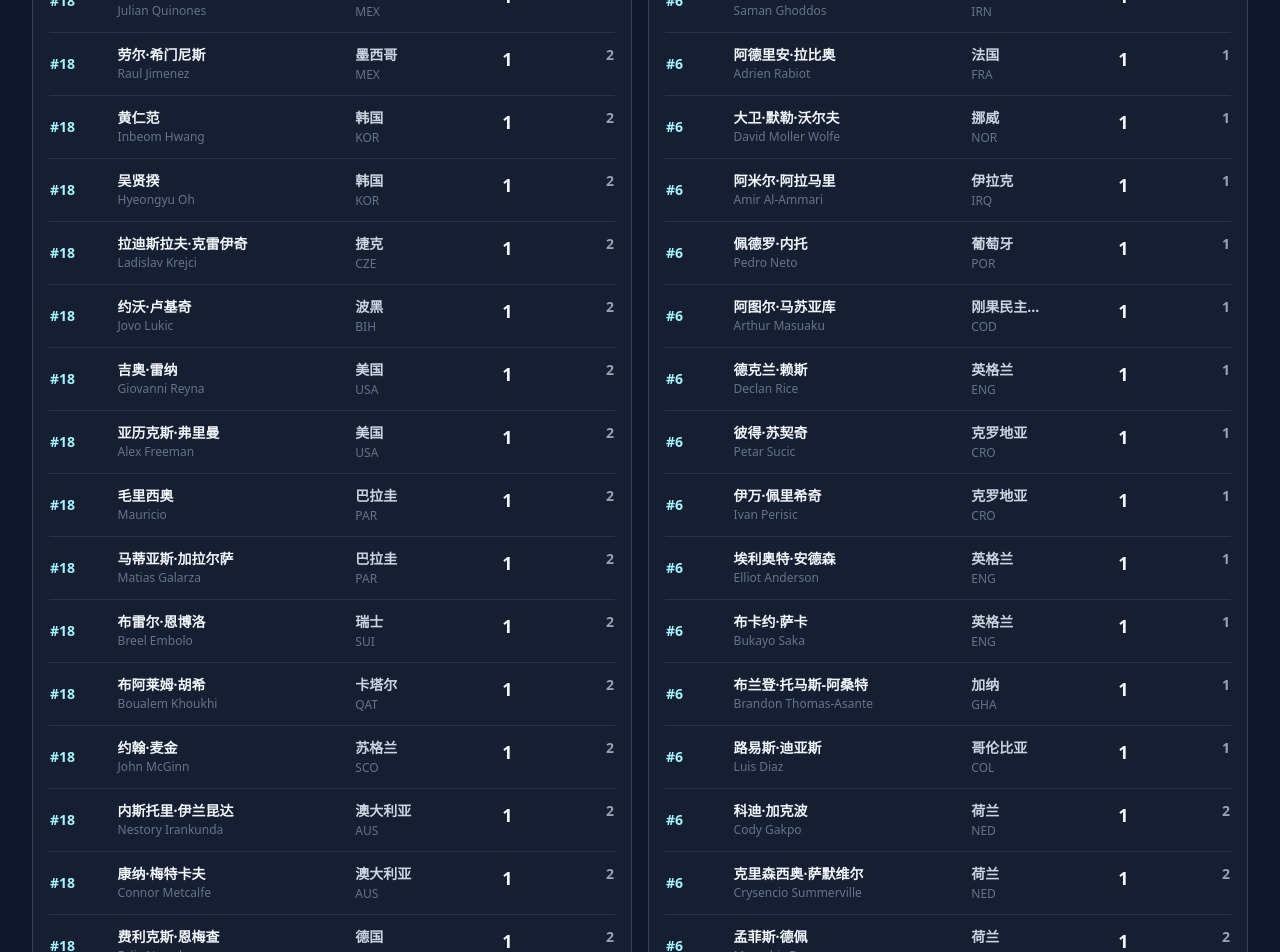
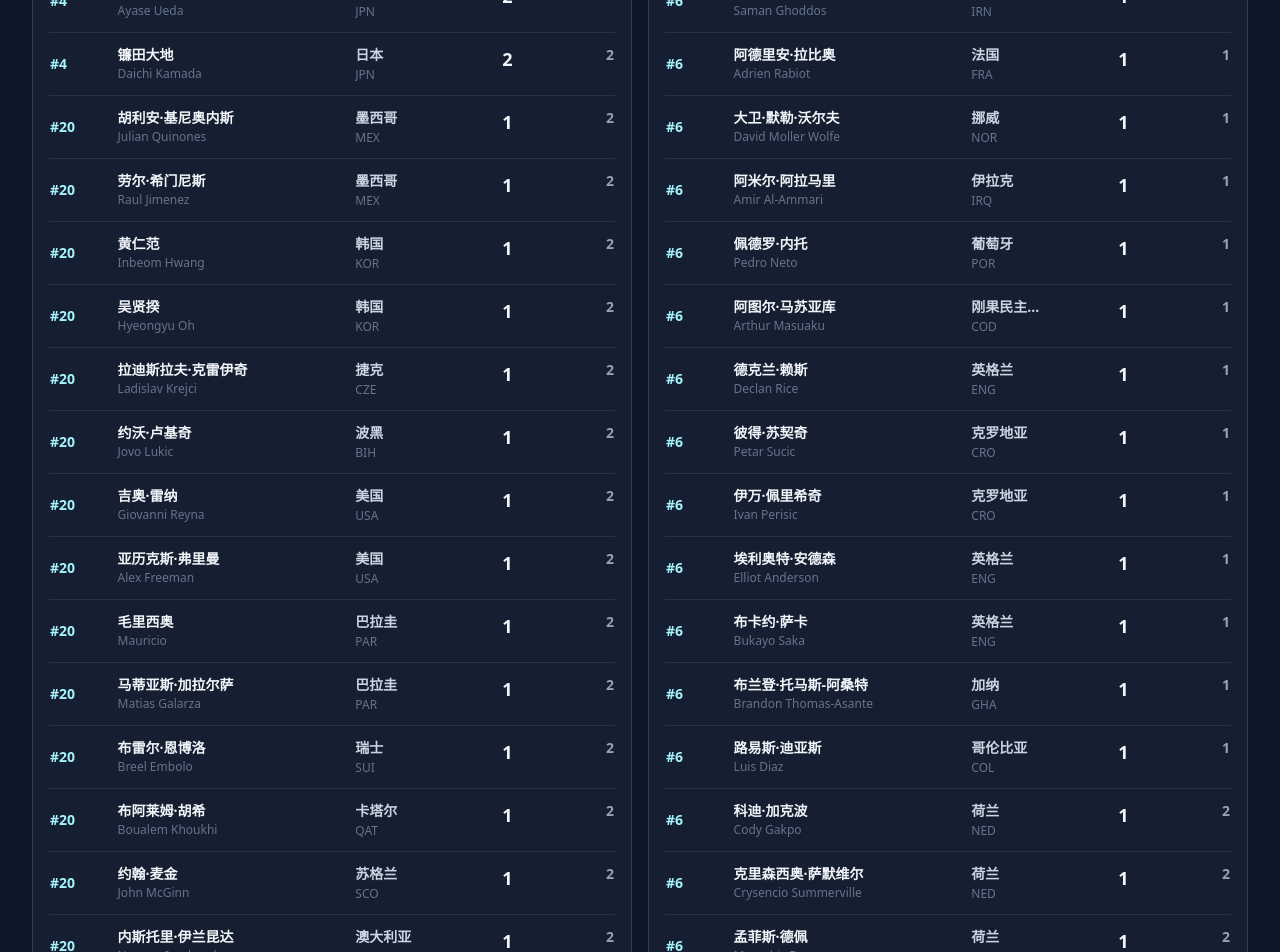
Before and after one commit to huayu2025ai-sketch/world-cup-26, a Next.js app: page /stats in a window 1280 px wide. Shown: the part 1480-2432 px from the top of the page. Built offline with nearby package versions, Linux system fonts and the light colour scheme.

Commit message:
更新日本对突尼斯赛果与统计

```diff
--- a/constants/scheduleData.ts
+++ b/constants/scheduleData.ts
@@ -213,7 +213,12 @@ const matchInputs: ScheduleMatchInput[] = [
     { player: "德尼兹·翁达夫", team: "德国", minute: "90+4'", type: "goal" },
   ] },
   { id: 35, stage: "分组赛", group: "E", date: "2026-06-20", etTime: "20:00", home: "厄瓜多尔", away: "库拉索", venue: "Hard Rock Stadium", city: "Miami", homeScore: 0, awayScore: 0, goalScorers: [] },
-  { id: 36, stage: "分组赛", group: "F", date: "2026-06-21", etTime: "00:00", home: "突尼斯", away: "日本", venue: "Estadio BBVA", city: "Monterrey" },
+  { id: 36, stage: "分组赛", group: "F", date: "2026-06-21", etTime: "00:00", home: "突尼斯", away: "日本", venue: "Estadio BBVA", city: "Monterrey", homeScore: 0, awayScore: 4, goalScorers: [
+    { player: "上田绮世", team: "日本", minute: "31'", type: "goal" },
+    { player: "伊东纯也", team: "日本", minute: "63'", type: "goal" },
+    { player: "上田绮世", team: "日本", minute: "78'", type: "goal" },
+    { player: "镰田大地", team: "日本", minute: "90+2'", type: "goal" },
+  ] },
   { id: 37, stage: "分组赛", group: "H", date: "2026-06-21", etTime: "12:00", home: "西班牙", away: "沙特阿拉伯", venue: "NRG Stadium", city: "Houston" },
   { id: 38, stage: "分组赛", group: "G", date: "2026-06-21", etTime: "15:00", home: "比利时", away: "伊朗", venue: "SoFi Stadium", city: "Los Angeles" },
   { id: 39, stage: "分组赛", group: "H", date: "2026-06-21", etTime: "18:00", home: "乌拉圭", away: "佛得角", venue: "Gillette Stadium", city: "Boston" },
--- a/constants/tournamentStats.ts
+++ b/constants/tournamentStats.ts
@@ -26,66 +26,68 @@ export const goalsRanking: PlayerStat[] = [
   { rank: 4, player: "Crysencio Summerville", chineseName: "克里森西奥·萨默维尔", team: "荷兰", teamCode: "NED", value: 2, matches: 2 },
   { rank: 4, player: "Brian Brobbey", chineseName: "布赖恩·布罗贝", team: "荷兰", teamCode: "NED", value: 2, matches: 2 },
   { rank: 4, player: "Cody Gakpo", chineseName: "科迪·加克波", team: "荷兰", teamCode: "NED", value: 2, matches: 2 },
-  { rank: 18, player: "Julian Quinones", chineseName: "胡利安·基尼奥内斯", team: "墨西哥", teamCode: "MEX", value: 1, matches: 2 },
-  { rank: 18, player: "Raul Jimenez", chineseName: "劳尔·希门尼斯", team: "墨西哥", teamCode: "MEX", value: 1, matches: 2 },
-  { rank: 18, player: "Inbeom Hwang", chineseName: "黄仁范", team: "韩国", teamCode: "KOR", value: 1, matches: 2 },
-  { rank: 18, player: "Hyeongyu Oh", chineseName: "吴贤揆", team: "韩国", teamCode: "KOR", value: 1, matches: 2 },
-  { rank: 18, player: "Ladislav Krejci", chineseName: "拉迪斯拉夫·克雷伊奇", team: "捷克", teamCode: "CZE", value: 1, matches: 2 },
-  { rank: 18, player: "Jovo Lukic", chineseName: "约沃·卢基奇", team: "波黑", teamCode: "BIH", value: 1, matches: 2 },
-  { rank: 18, player: "Giovanni Reyna", chineseName: "吉奥·雷纳", team: "美国", teamCode: "USA", value: 1, matches: 2 },
-  { rank: 18, player: "Alex Freeman", chineseName: "亚历克斯·弗里曼", team: "美国", teamCode: "USA", value: 1, matches: 2 },
-  { rank: 18, player: "Mauricio", chineseName: "毛里西奥", team: "巴拉圭", teamCode: "PAR", value: 1, matches: 2 },
-  { rank: 18, player: "Matias Galarza", chineseName: "马蒂亚斯·加拉尔萨", team: "巴拉圭", teamCode: "PAR", value: 1, matches: 2 },
-  { rank: 18, player: "Breel Embolo", chineseName: "布雷尔·恩博洛", team: "瑞士", teamCode: "SUI", value: 1, matches: 2 },
-  { rank: 18, player: "Boualem Khoukhi", chineseName: "布阿莱姆·胡希", team: "卡塔尔", teamCode: "QAT", value: 1, matches: 2 },
-  { rank: 18, player: "John McGinn", chineseName: "约翰·麦金", team: "苏格兰", teamCode: "SCO", value: 1, matches: 2 },
-  { rank: 18, player: "Nestory Irankunda", chineseName: "内斯托里·伊兰昆达", team: "澳大利亚", teamCode: "AUS", value: 1, matches: 2 },
-  { rank: 18, player: "Connor Metcalfe", chineseName: "康纳·梅特卡夫", team: "澳大利亚", teamCode: "AUS", value: 1, matches: 2 },
-  { rank: 18, player: "Felix Nmecha", chineseName: "费利克斯·恩梅查", team: "德国", teamCode: "GER", value: 1, matches: 2 },
-  { rank: 18, player: "Livano Comenencia", chineseName: "利瓦诺·科梅嫩西亚", team: "库拉索", teamCode: "CUW", value: 1, matches: 1 },
-  { rank: 18, player: "Nico Schlotterbeck", chineseName: "尼科·施洛特贝克", team: "德国", teamCode: "GER", value: 1, matches: 2 },
-  { rank: 18, player: "Jamal Musiala", chineseName: "贾马尔·穆西亚拉", team: "德国", teamCode: "GER", value: 1, matches: 2 },
-  { rank: 18, player: "Nathaniel Brown", chineseName: "纳撒尼尔·布朗", team: "德国", teamCode: "GER", value: 1, matches: 2 },
-  { rank: 18, player: "Virgil van Dijk", chineseName: "维吉尔·范戴克", team: "荷兰", teamCode: "NED", value: 1, matches: 2 },
-  { rank: 18, player: "Keito Nakamura", chineseName: "中村敬斗", team: "日本", teamCode: "JPN", value: 1, matches: 1 },
-  { rank: 18, player: "Daichi Kamada", chineseName: "镰田大地", team: "日本", teamCode: "JPN", value: 1, matches: 1 },
-  { rank: 18, player: "Amad Diallo", chineseName: "阿马德·迪亚洛", team: "科特迪瓦", teamCode: "CIV", value: 1, matches: 2 },
-  { rank: 18, player: "Alexander Isak", chineseName: "亚历山大·伊萨克", team: "瑞典", teamCode: "SWE", value: 1, matches: 2 },
-  { rank: 18, player: "Omar Rekik", chineseName: "奥马尔·雷基克", team: "突尼斯", teamCode: "TUN", value: 1, matches: 1 },
-  { rank: 18, player: "Viktor Gyokeres", chineseName: "维克托·约克雷斯", team: "瑞典", teamCode: "SWE", value: 1, matches: 2 },
-  { rank: 18, player: "Mattias Svanberg", chineseName: "马蒂亚斯·斯万贝里", team: "瑞典", teamCode: "SWE", value: 1, matches: 2 },
-  { rank: 18, player: "Emam Ashour", chineseName: "埃马姆·阿舒尔", team: "埃及", teamCode: "EGY", value: 1, matches: 1 },
-  { rank: 18, player: "Abdulelah Alamri", chineseName: "阿卜杜勒拉·阿拉姆里", team: "沙特阿拉伯", teamCode: "KSA", value: 1, matches: 1 },
-  { rank: 18, player: "Maxi Araujo", chineseName: "马克西·阿劳霍", team: "乌拉圭", teamCode: "URU", value: 1, matches: 1 },
-  { rank: 18, player: "Ramin Rezaeian", chineseName: "拉明·雷扎伊安", team: "伊朗", teamCode: "IRN", value: 1, matches: 1 },
-  { rank: 18, player: "Mohammad Mohebi", chineseName: "穆罕默德·莫赫比", team: "伊朗", teamCode: "IRN", value: 1, matches: 1 },
-  { rank: 18, player: "Bradley Barcola", chineseName: "布拉德利·巴尔科拉", team: "法国", teamCode: "FRA", value: 1, matches: 1 },
-  { rank: 18, player: "Ibrahim Mbaye", chineseName: "易卜拉欣·姆巴耶", team: "塞内加尔", teamCode: "SEN", value: 1, matches: 1 },
-  { rank: 18, player: "Aymen Hussein", chineseName: "艾曼·侯赛因", team: "伊拉克", teamCode: "IRQ", value: 1, matches: 1 },
-  { rank: 18, player: "Leo Ostigard", chineseName: "莱奥·厄斯蒂高", team: "挪威", teamCode: "NOR", value: 1, matches: 1 },
-  { rank: 18, player: "Romano Schmid", chineseName: "罗马诺·施密德", team: "奥地利", teamCode: "AUT", value: 1, matches: 1 },
-  { rank: 18, player: "Marko Arnautovic", chineseName: "马尔科·阿瑙托维奇", team: "奥地利", teamCode: "AUT", value: 1, matches: 1 },
-  { rank: 18, player: "Musa Al-Taamari", chineseName: "穆萨·阿尔塔马里", team: "约旦", teamCode: "JOR", value: 1, matches: 1 },
-  { rank: 18, player: "Joao Neves", chineseName: "若昂·内维斯", team: "葡萄牙", teamCode: "POR", value: 1, matches: 1 },
-  { rank: 18, player: "Yoane Wissa", chineseName: "约安·维萨", team: "刚果民主共和国", teamCode: "COD", value: 1, matches: 1 },
-  { rank: 18, player: "Harry Kane", chineseName: "哈里·凯恩", team: "英格兰", teamCode: "ENG", value: 1, matches: 1 },
-  { rank: 18, player: "Martin Baturina", chineseName: "马丁·巴图里纳", team: "克罗地亚", teamCode: "CRO", value: 1, matches: 1 },
-  { rank: 18, player: "Petar Musa", chineseName: "佩塔尔·穆萨", team: "克罗地亚", teamCode: "CRO", value: 1, matches: 1 },
-  { rank: 18, player: "Jude Bellingham", chineseName: "裘德·贝林厄姆", team: "英格兰", teamCode: "ENG", value: 1, matches: 1 },
-  { rank: 18, player: "Marcus Rashford", chineseName: "马库斯·拉什福德", team: "英格兰", teamCode: "ENG", value: 1, matches: 1 },
-  { rank: 18, player: "Caleb Yirenkyi", chineseName: "凯莱布·耶伦基", team: "加纳", teamCode: "GHA", value: 1, matches: 1 },
-  { rank: 18, player: "Daniel Munoz", chineseName: "丹尼尔·穆尼奥斯", team: "哥伦比亚", teamCode: "COL", value: 1, matches: 1 },
-  { rank: 18, player: "Abbosbek Fayzullaev", chineseName: "阿博斯别克·法伊祖拉耶夫", team: "乌兹别克斯坦", teamCode: "UZB", value: 1, matches: 1 },
-  { rank: 18, player: "Jefferson Lerma", chineseName: "杰斐逊·莱尔马", team: "哥伦比亚", teamCode: "COL", value: 1, matches: 1 },
-  { rank: 18, player: "Granit Xhaka", chineseName: "格拉尼特·扎卡", team: "瑞士", teamCode: "SUI", value: 1, matches: 2 },
-  { rank: 18, player: "Michal Sadilek", chineseName: "米哈尔·萨迪莱克", team: "捷克", teamCode: "CZE", value: 1, matches: 2 },
-  { rank: 18, player: "Teboho Mokoena", chineseName: "特博霍·莫科纳", team: "南非", teamCode: "RSA", value: 1, matches: 2 },
-  { rank: 18, player: "Ruben Vargas", chineseName: "鲁本·巴尔加斯", team: "瑞士", teamCode: "SUI", value: 1, matches: 2 },
-  { rank: 18, player: "Ermin Mahmic", chineseName: "埃尔明·马赫米奇", team: "波黑", teamCode: "BIH", value: 1, matches: 2 },
-  { rank: 18, player: "Nathan Saliba", chineseName: "内森·萨利巴", team: "加拿大", teamCode: "CAN", value: 1, matches: 2 },
-  { rank: 18, player: "Luis Romo", chineseName: "路易斯·罗莫", team: "墨西哥", teamCode: "MEX", value: 1, matches: 2 },
-  { rank: 18, player: "Anthony Elanga", chineseName: "安东尼·埃兰加", team: "瑞典", teamCode: "SWE", value: 1, matches: 2 },
-  { rank: 18, player: "Franck Kessie", chineseName: "弗兰克·凯西", team: "科特迪瓦", teamCode: "CIV", value: 1, matches: 2 }
+  { rank: 4, player: "Ayase Ueda", chineseName: "上田绮世", team: "日本", teamCode: "JPN", value: 2, matches: 2 },
+  { rank: 4, player: "Daichi Kamada", chineseName: "镰田大地", team: "日本", teamCode: "JPN", value: 2, matches: 2 },
+  { rank: 20, player: "Julian Quinones", chineseName: "胡利安·基尼奥内斯", team: "墨西哥", teamCode: "MEX", value: 1, matches: 2 },
+  { rank: 20, player: "Raul Jimenez", chineseName: "劳尔·希门尼斯", team: "墨西哥", teamCode: "MEX", value: 1, matches: 2 },
+  { rank: 20, player: "Inbeom Hwang", chineseName: "黄仁范", team: "韩国", teamCode: "KOR", value: 1, matches: 2 },
+  { rank: 20, player: "Hyeongyu Oh", chineseName: "吴贤揆", team: "韩国", teamCode: "KOR", value: 1, matches: 2 },
+  { rank: 20, player: "Ladislav Krejci", chineseName: "拉迪斯拉夫·克雷伊奇", team: "捷克", teamCode: "CZE", value: 1, matches: 2 },
+  { rank: 20, player: "Jovo Lukic", chineseName: "约沃·卢基奇", team: "波黑", teamCode: "BIH", value: 1, matches: 2 },
+  { rank: 20, player: "Giovanni Reyna", chineseName: "吉奥·雷纳", team: "美国", teamCode: "USA", value: 1, matches: 2 },
+  { rank: 20, player: "Alex Freeman", chineseName: "亚历克斯·弗里曼", team: "美国", teamCode: "USA", value: 1, matches: 2 },
+  { rank: 20, player: "Mauricio", chineseName: "毛里西奥", team: "巴拉圭", teamCode: "PAR", value: 1, matches: 2 },
+  { rank: 20, player: "Matias Galarza", chineseName: "马蒂亚斯·加拉尔萨", team: "巴拉圭", teamCode: "PAR", value: 1, matches: 2 },
+  { rank: 20, player: "Breel Embolo", chineseName: "布雷尔·恩博洛", team: "瑞士", teamCode: "SUI", value: 1, matches: 2 },
+  { rank: 20, player: "Boualem Khoukhi", chineseName: "布阿莱姆·胡希", team: "卡塔尔", teamCode: "QAT", value: 1, matches: 2 },
+  { rank: 20, player: "John McGinn", chineseName: "约翰·麦金", team: "苏格兰", teamCode: "SCO", value: 1, matches: 2 },
+  { rank: 20, player: "Nestory Irankunda", chineseName: "内斯托里·伊兰昆达", team: "澳大利亚", teamCode: "AUS", value: 1, matches: 2 },
+  { rank: 20, player: "Connor Metcalfe", chineseName: "康纳·梅特卡夫", team: "澳大利亚", teamCode: "AUS", value: 1, matches: 2 },
+  { rank: 20, player: "Felix Nmecha", chineseName: "费利克斯·恩梅查", team: "德国", teamCode: "GER", value: 1, matches: 2 },
+  { rank: 20, player: "Livano Comenencia", chineseName: "利瓦诺·科梅嫩西亚", team: "库拉索", teamCode: "CUW", value: 1, matches: 1 },
+  { rank: 20, player: "Nico Schlotterbeck", chineseName: "尼科·施洛特贝克", team: "德国", teamCode: "GER", value: 1, matches: 2 },
+  { rank: 20, player: "Jamal Musiala", chineseName: "贾马尔·穆西亚拉", team: "德国", teamCode: "GER", value: 1, matches: 2 },
+  { rank: 20, player: "Nathaniel Brown", chineseName: "纳撒尼尔·布朗", team: "德国", teamCode: "GER", value: 1, matches: 2 },
+  { rank: 20, player: "Virgil van Dijk", chineseName: "维吉尔·范戴克", team: "荷兰", teamCode: "NED", value: 1, matches: 2 },
+  { rank: 20, player: "Keito Nakamura", chineseName: "中村敬斗", team: "日本", teamCode: "JPN", value: 1, matches: 2 },
+  { rank: 20, player: "Junya Ito", chineseName: "伊东纯也", team: "日本", teamCode: "JPN", value: 1, matches: 2 },
+  { rank: 20, player: "Amad Diallo", chineseName: "阿马德·迪亚洛", team: "科特迪瓦", teamCode: "CIV", value: 1, matches: 2 },
+  { rank: 20, player: "Alexander Isak", chineseName: "亚历山大·伊萨克", team: "瑞典", teamCode: "SWE", value: 1, matches: 2 },
+  { rank: 20, player: "Omar Rekik", chineseName: "奥马尔·雷基克", team: "突尼斯", teamCode: "TUN", value: 1, matches: 2 },
+  { rank: 20, player: "Viktor Gyokeres", chineseName: "维克托·约克雷斯", team: "瑞典", teamCode: "SWE", value: 1, matches: 2 },
+  { rank: 20, player: "Mattias Svanberg", chineseName: "马蒂亚斯·斯万贝里", team: "瑞典", teamCode: "SWE", value: 1, matches: 2 },
+  { rank: 20, player: "Emam Ashour", chineseName: "埃马姆·阿舒尔", team: "埃及", teamCode: "EGY", value: 1, matches: 1 },
+  { rank: 20, player: "Abdulelah Alamri", chineseName: "阿卜杜勒拉·阿拉姆里", team: "沙特阿拉伯", teamCode: "KSA", value: 1, matches: 1 },
+  { rank: 20, player: "Maxi Araujo", chineseName: "马克西·阿劳霍", team: "乌拉圭", teamCode: "URU", value: 1, matches: 1 },
+  { rank: 20, player: "Ramin Rezaeian", chineseName: "拉明·雷扎伊安", team: "伊朗", teamCode: "IRN", value: 1, matches: 1 },
+  { rank: 20, player: "Mohammad Mohebi", chineseName: "穆罕默德·莫赫比", team: "伊朗", teamCode: "IRN", value: 1, matches: 1 },
+  { rank: 20, player: "Bradley Barcola", chineseName: "布拉德利·巴尔科拉", team: "法国", teamCode: "FRA", value: 1, matches: 1 },
+  { rank: 20, player: "Ibrahim Mbaye", chineseName: "易卜拉欣·姆巴耶", team: "塞内加尔", teamCode: "SEN", value: 1, matches: 1 },
+  { rank: 20, player: "Aymen Hussein", chineseName: "艾曼·侯赛因", team: "伊拉克", teamCode: "IRQ", value: 1, matches: 1 },
+  { rank: 20, player: "Leo Ostigard", chineseName: "莱奥·厄斯蒂高", team: "挪威", teamCode: "NOR", value: 1, matches: 1 },
+  { rank: 20, player: "Romano Schmid", chineseName: "罗马诺·施密德", team: "奥地利", teamCode: "AUT", value: 1, matches: 1 },
+  { rank: 20, player: "Marko Arnautovic", chineseName: "马尔科·阿瑙托维奇", team: "奥地利", teamCode: "AUT", value: 1, matches: 1 },
+  { rank: 20, player: "Musa Al-Taamari", chineseName: "穆萨·阿尔塔马里", team: "约旦", teamCode: "JOR", value: 1, matches: 1 },
+  { rank: 20, player: "Joao Neves", chineseName: "若昂·内维斯", team: "葡萄牙", teamCode: "POR", value: 1, matches: 1 },
+  { rank: 20, player: "Yoane Wissa", chineseName: "约安·维萨", team: "刚果民主共和国", teamCode: "COD", value: 1, matches: 1 },
+  { rank: 20, player: "Harry Kane", chineseName: "哈里·凯恩", team: "英格兰", teamCode: "ENG", value: 1, matches: 1 },
+  { rank: 20, player: "Martin Baturina", chineseName: "马丁·巴图里纳", team: "克罗地亚", teamCode: "CRO", value: 1, matches: 1 },
+  { rank: 20, player: "Petar Musa", chineseName: "佩塔尔·穆萨", team: "克罗地亚", teamCode: "CRO", value: 1, matches: 1 },
+  { rank: 20, player: "Jude Bellingham", chineseName: "裘德·贝林厄姆", team: "英格兰", teamCode: "ENG", value: 1, matches: 1 },
+  { rank: 20, player: "Marcus Rashford", chineseName: "马库斯·拉什福德", team: "英格兰", teamCode: "ENG", value: 1, matches: 1 },
+  { rank: 20, player: "Caleb Yirenkyi", chineseName: "凯莱布·耶伦基", team: "加纳", teamCode: "GHA", value: 1, matches: 1 },
+  { rank: 20, player: "Daniel Munoz", chineseName: "丹尼尔·穆尼奥斯", team: "哥伦比亚", teamCode: "COL", value: 1, matches: 1 },
+  { rank: 20, player: "Abbosbek Fayzullaev", chineseName: "阿博斯别克·法伊祖拉耶夫", team: "乌兹别克斯坦", teamCode: "UZB", value: 1, matches: 1 },
+  { rank: 20, player: "Jefferson Lerma", chineseName: "杰斐逊·莱尔马", team: "哥伦比亚", teamCode: "COL", value: 1, matches: 1 },
+  { rank: 20, player: "Granit Xhaka", chineseName: "格拉尼特·扎卡", team: "瑞士", teamCode: "SUI", value: 1, matches: 2 },
+  { rank: 20, player: "Michal Sadilek", chineseName: "米哈尔·萨迪莱克", team: "捷克", teamCode: "CZE", value: 1, matches: 2 },
+  { rank: 20, player: "Teboho Mokoena", chineseName: "特博霍·莫科纳", team: "南非", teamCode: "RSA", value: 1, matches: 2 },
+  { rank: 20, player: "Ruben Vargas", chineseName: "鲁本·巴尔加斯", team: "瑞士", teamCode: "SUI", value: 1, matches: 2 },
+  { rank: 20, player: "Ermin Mahmic", chineseName: "埃尔明·马赫米奇", team: "波黑", teamCode: "BIH", value: 1, matches: 2 },
+  { rank: 20, player: "Nathan Saliba", chineseName: "内森·萨利巴", team: "加拿大", teamCode: "CAN", value: 1, matches: 2 },
+  { rank: 20, player: "Luis Romo", chineseName: "路易斯·罗莫", team: "墨西哥", teamCode: "MEX", value: 1, matches: 2 },
+  { rank: 20, player: "Anthony Elanga", chineseName: "安东尼·埃兰加", team: "瑞典", teamCode: "SWE", value: 1, matches: 2 },
+  { rank: 20, player: "Franck Kessie", chineseName: "弗兰克·凯西", team: "科特迪瓦", teamCode: "CIV", value: 1, matches: 2 }
 ];
 
 export const assistsRanking: PlayerStat[] = [
@@ -123,10 +125,13 @@ export const assistsRanking: PlayerStat[] = [
   { rank: 6, player: "Crysencio Summerville", chineseName: "克里森西奥·萨默维尔", team: "荷兰", teamCode: "NED", value: 1, matches: 2 },
   { rank: 6, player: "Memphis Depay", chineseName: "孟菲斯·德佩", team: "荷兰", teamCode: "NED", value: 1, matches: 2 },
   { rank: 6, player: "Nadiem Amiri", chineseName: "纳迪姆·阿米里", team: "德国", teamCode: "GER", value: 1, matches: 2 },
-  { rank: 6, player: "Felix Nmecha", chineseName: "费利克斯·恩梅查", team: "德国", teamCode: "GER", value: 1, matches: 2 }
+  { rank: 6, player: "Felix Nmecha", chineseName: "费利克斯·恩梅查", team: "德国", teamCode: "GER", value: 1, matches: 2 },
+  { rank: 6, player: "Kaishu Sano", chineseName: "佐野海舟", team: "日本", teamCode: "JPN", value: 1, matches: 2 },
+  { rank: 6, player: "Ayase Ueda", chineseName: "上田绮世", team: "日本", teamCode: "JPN", value: 1, matches: 2 },
+  { rank: 6, player: "Keito Nakamura", chineseName: "中村敬斗", team: "日本", teamCode: "JPN", value: 1, matches: 2 }
 ];
 
 export const statsNotice = {
-    title: "第 35 场终场结果已补入",
-    body: "已补入厄瓜多尔 0-0 库拉索，并同步重算 E 组积分榜；本场没有新增进球或可确认助攻，射手榜与助攻榜保持不变。"
+    title: "突尼斯 0-4 日本",
+    body: "已补入第 36 场终场结果：上田绮世两球，伊东纯也、镰田大地各一球；进球榜和可确认助攻榜已同步更新。"
   };
--- a/constants/worldcupData.ts
+++ b/constants/worldcupData.ts
@@ -41,6 +41,20 @@ export type GroupOverviewUpdate = {
 };
 
 export const groupOverviewUpdates: GroupOverviewUpdate[] = [
+  {
+    updatedAt: "2026-06-21T14:30:00+08:00",
+    updatedAtLabel: "北京时间 2026年6月21日 14:30",
+    title: "F组第36场终场结果补入",
+    summary: "本次补入第 36 场终场结果：突尼斯 0-4 日本，并同步重算 F 组积分榜、进球榜和可确认助攻榜；日本升至小组第二，但尚未数学锁定 32 强席位。",
+    changes: [
+      "第 36 场补入突尼斯 0-4 日本：上田绮世 31'、78'，伊东纯也 63'，镰田大地 90+2'。",
+      "F 组积分榜重算：荷兰与日本同积 4 分，荷兰以进球数优势第一，日本第二；瑞典 3 分第三，突尼斯 0 分第四。",
+      "出线判断：日本尚未数学锁定小组前二；突尼斯已无缘小组前二。当前没有新增“已晋级”标记。",
+      "射手榜：上田绮世新增 2 球，镰田大地增至 2 球，伊东纯也新增 1 球。",
+      "助攻榜：佐野海舟、上田绮世、中村敬斗各新增 1 次可靠来源明确确认的助攻；上田绮世首球为个人推进后破门，不计助攻。",
+      "本场赛前未录入 1/X/2 市场数据，因此预测页没有可判定的预测结果。"
+    ]
+  },
   {
     updatedAt: "2026-06-21T10:20:00+08:00",
     updatedAtLabel: "北京时间 2026年6月21日 10:20",
@@ -696,9 +710,9 @@ export const worldCupGroups: WorldCupGroup[] = [
     ],
     standings: [
       { name: "荷兰", code: "NED", played: 2, won: 1, draw: 1, lost: 0, goalsFor: 7, goalsAgainst: 3, goalDiff: 4, points: 4 },
+      { name: "日本", code: "JPN", played: 2, won: 1, draw: 1, lost: 0, goalsFor: 6, goalsAgainst: 2, goalDiff: 4, points: 4 },
       { name: "瑞典", code: "SWE", played: 2, won: 1, draw: 0, lost: 1, goalsFor: 6, goalsAgainst: 6, goalDiff: 0, points: 3 },
-      { name: "日本", code: "JPN", played: 1, won: 0, draw: 1, lost: 0, goalsFor: 2, goalsAgainst: 2, goalDiff: 0, points: 1 },
-      { name: "突尼斯", code: "TUN", played: 1, won: 0, draw: 0, lost: 1, goalsFor: 1, goalsAgainst: 5, goalDiff: -4, points: 0 }
+      { name: "突尼斯", code: "TUN", played: 2, won: 0, draw: 0, lost: 2, goalsFor: 1, goalsAgainst: 9, goalDiff: -8, points: 0 }
     ]
   },
   {
```
